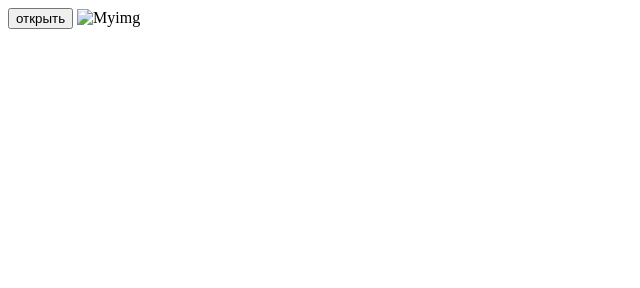
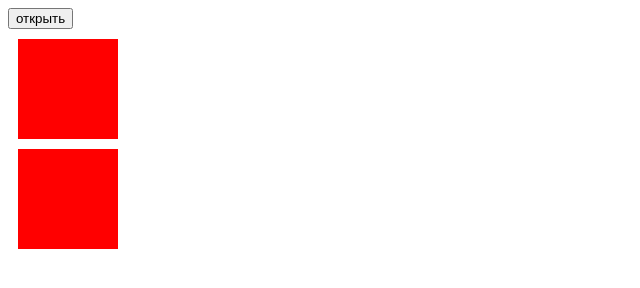
Before and after one commit to SofiCrazy/studyJS, a plain HTML site: page task1/scratch.html in a window 1280 px wide. Shown: the whole page, without its empty margins (0-640 px from the left). Drawn offline with Linux system fonts and the light colour scheme.

Commit message:
Added css

```diff
--- /dev/null
+++ b/task1/index.css
@@ -0,0 +1,6 @@
+.block {
+    width: 100px;
+    height: 100px;
+    background-color: red;
+    margin: 10px;
+}
--- a/task1/scratch.html
+++ b/task1/scratch.html
@@ -3,12 +3,13 @@
 <head>
     <meta charset="utf-8">
     <title> mySq</title>
+    <link rel="stylesheet" href="./index.css">
 </head>
 <body>
 <input type="button" id="btn" value="открыть" onClick="openImage()"/>
-<img alt="Myimg" name="img" src="image.jpg"/>
+<div class="block"></div>
+<div class="block"></div>
 <script>
-    alert("нажмите на кнопку");
     var isblue = true;
     // var b = prompt('Сколько вам лет?', 10);
     //var k = confirm("Вы - админ?");
```
